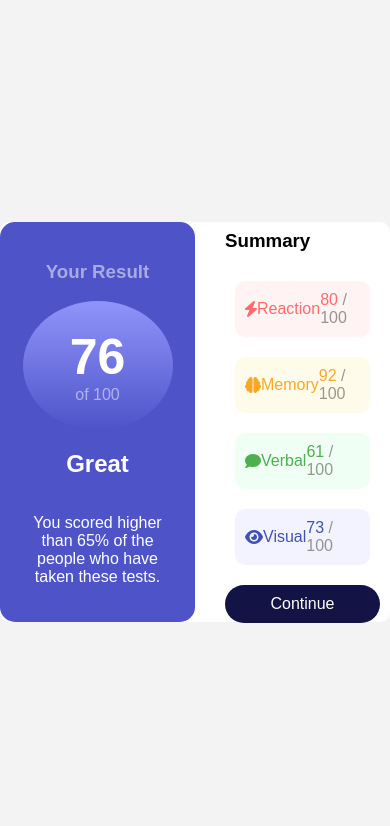
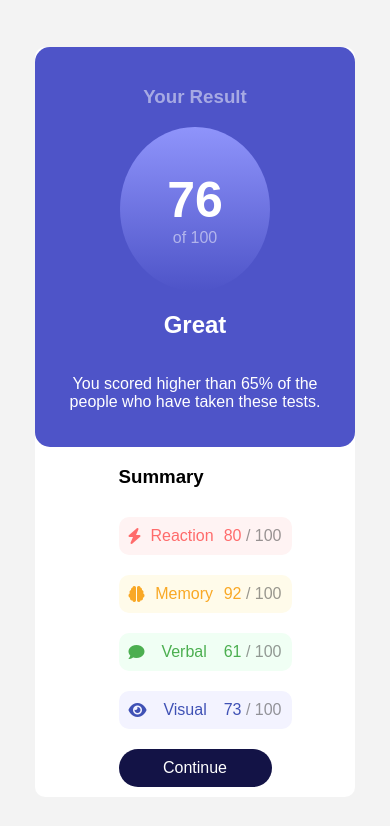
Before and after one commit to sanjanats7/Day2_CSS_Assignment, a plain HTML site: page index.html in a window 390 px wide. Drawn offline with Linux system fonts and the light colour scheme.

Commit message:
media query

```diff
--- a/styles.css
+++ b/styles.css
@@ -118,3 +118,20 @@ body {
   color: #333;
   border-radius: 20px;
 }
+@media (max-width: 768px) {
+  .container {
+    flex-direction: column;
+    max-width: 100%;
+    max-height: none;
+  }
+  .result {
+    margin-right: 0;
+  }
+  .summary-item {
+    width: 100%;
+    margin: 10px 0;
+  }
+  .summary {
+    padding: 0;
+  }
+}
```
